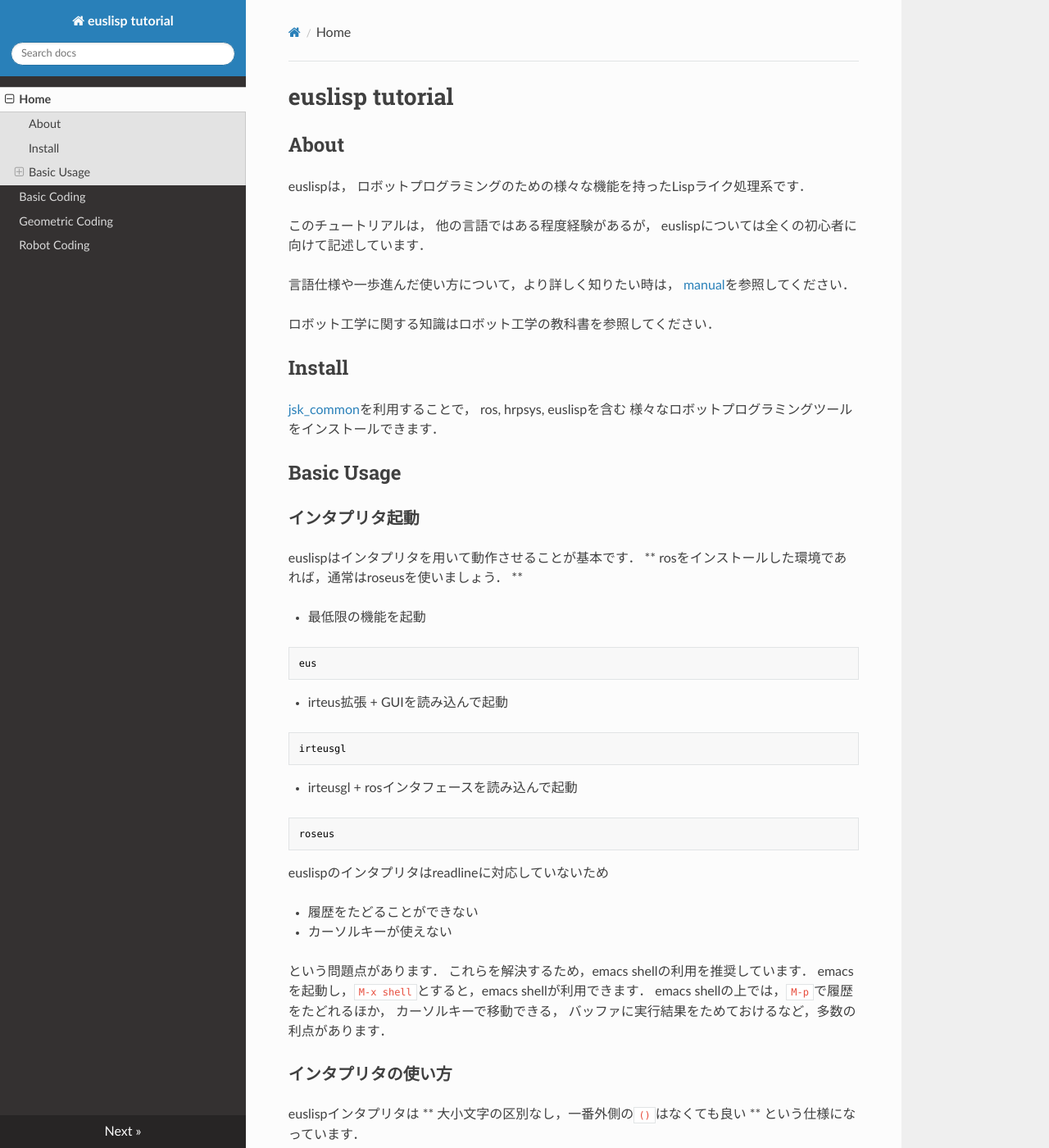
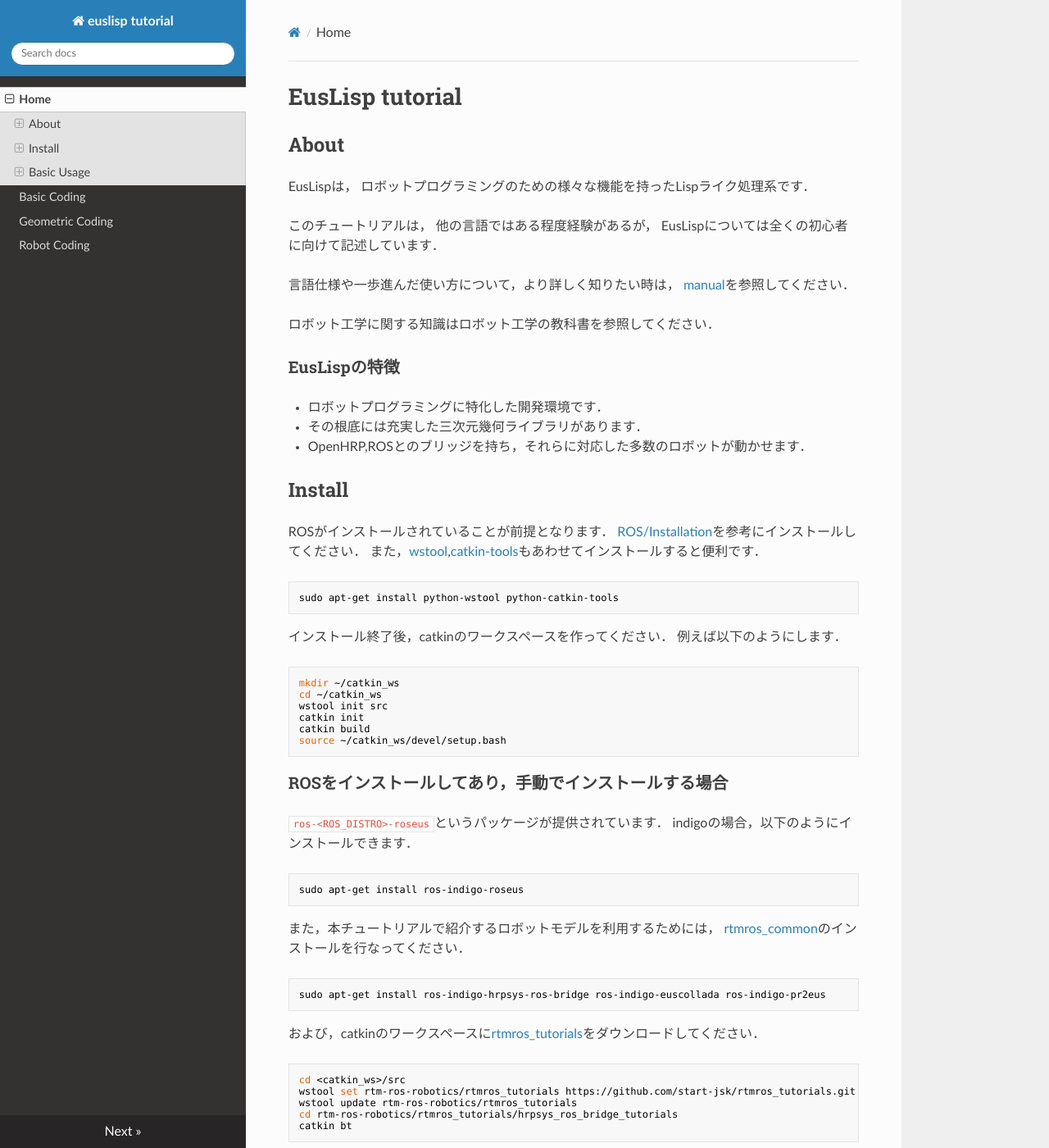
Before and after one commit to hyaguchijsk/euslisp_tutorial, an MkDocs documentation site: the page built from docs/index.md, in a window 1280 px wide and 1400 px high. Shown: the whole window at 82% size. Built offline with MkDocs 1.6.1, drawn with Linux system fonts in a browser that asks for light colours; nearby versions of some CDN libraries; old or Windows-style settings are respelled for this version of MkDocs; some of the changed text lies outside the part shown.

Commit message:
add more detail for installation

````diff
--- a/docs/index.md
+++ b/docs/index.md
@@ -1,13 +1,13 @@
-# euslisp tutorial
+# EusLisp tutorial
 
 ## About
 
-euslispは，
+EusLispは，
 ロボットプログラミングのための様々な機能を持ったLispライク処理系です．
 
 このチュートリアルは，
 他の言語ではある程度経験があるが，
-euslispについては全くの初心者に向けて記述しています．
+EusLispについては全くの初心者に向けて記述しています．
 
 言語仕様や一歩進んだ使い方について，より詳しく知りたい時は，
 [manual]を参照してください．
@@ -17,7 +17,67 @@ euslispについては全くの初心者に向けて記述しています．
 [manual]: http://euslisp.github.io/jskeus/jmanual.html
 
 
+### EusLispの特徴
+
+- ロボットプログラミングに特化した開発環境です．
+- その根底には充実した三次元幾何ライブラリがあります．
+- OpenHRP,ROSとのブリッジを持ち，それらに対応した多数のロボットが動かせます．
+
+
 ## Install
+
+ROSがインストールされていることが前提となります．
+[ROS/Installation]を参考にインストールしてください．
+また，[wstool],[catkin-tools]もあわせてインストールすると便利です．
+
+```bash
+sudo apt-get install python-wstool python-catkin-tools
+```
+
+インストール終了後，catkinのワークスペースを作ってください．
+例えば以下のようにします．
+
+```bash
+mkdir ~/catkin_ws
+cd ~/catkin_ws
+wstool init src
+catkin init
+catkin build
+source ~/catkin_ws/devel/setup.bash
+```
+
+### ROSをインストールしてあり，手動でインストールする場合
+
+`ros-<ROS_DISTRO>-roseus`というパッケージが提供されています．
+indigoの場合，以下のようにインストールできます．
+
+```bash
+sudo apt-get install ros-indigo-roseus
+```
+
+また，本チュートリアルで紹介するロボットモデルを利用するためには，
+[rtmros_common]のインストールを行なってください．
+
+```bash
+sudo apt-get install ros-indigo-hrpsys-ros-bridge ros-indigo-euscollada ros-indigo-pr2eus
+```
+
+および，catkinのワークスペースに[rtmros_tutorials]をダウンロードしてください．
+```bash
+cd <catkin_ws>/src
+wstool set rtm-ros-robotics/rtmros_tutorials https://github.com/start-jsk/rtmros_tutorials.git --git
+wstool update rtm-ros-robotics/rtmros_tutorials
+cd rtm-ros-robotics/rtmros_tutorials/hrpsys_ros_bridge_tutorials
+catkin bt
+```
+[ROS/Installation]: http://wiki.ros.org/ROS/Installation
+[wstool]: http://wiki.ros.org/wstool
+[catkin-tools]: https://catkin-tools.readthedocs.org/en/latest/
+[rtmros_common]: http://wiki.ros.org/rtmros_common/Tutorials/WorkingWithEusLisp
+[rtmros_tutorials]: https://github.com/start-jsk/rtmros_tutorials
+
+
+### インストーラを利用して最初からインストールする場合
 
 [jsk_common]を利用することで，
 ros, hrpsys, euslispを含む
@@ -36,7 +96,7 @@ euslispはインタプリタを用いて動作させることが基本です．
 - 最低限の機能を起動
 
 ```bash
-eus
+eusgl
 ```
 
 - irteus拡張 + GUIを読み込んで起動
````
